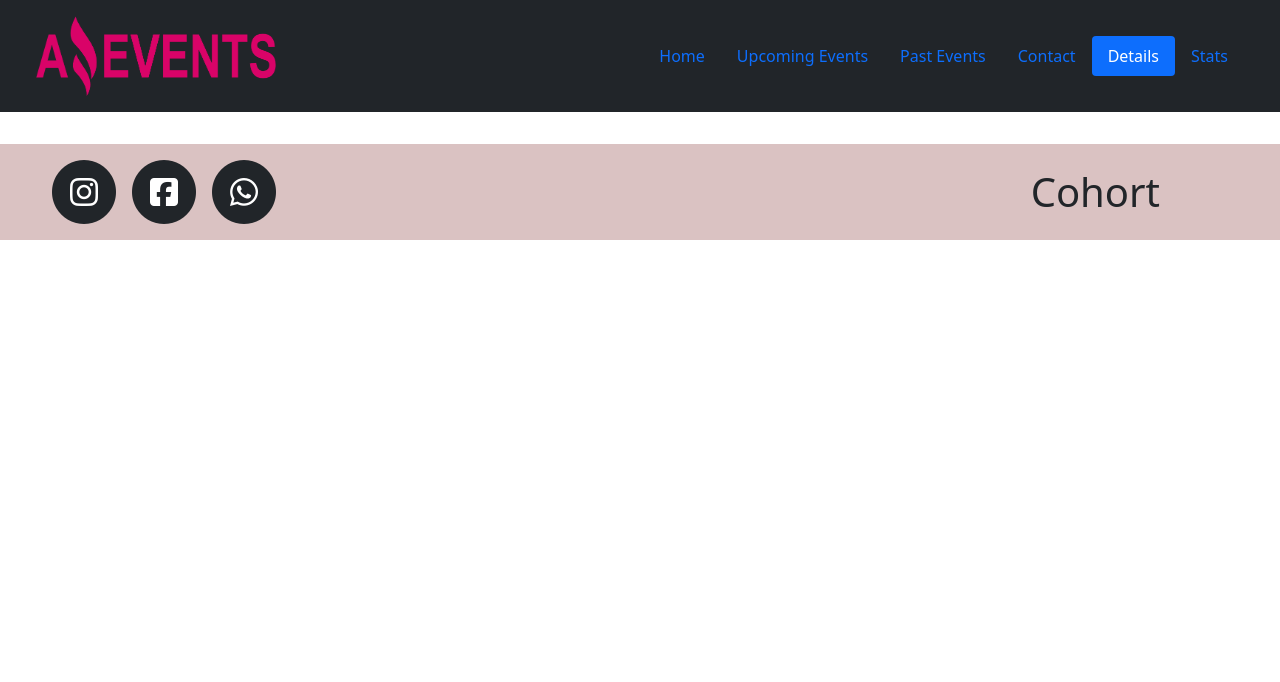
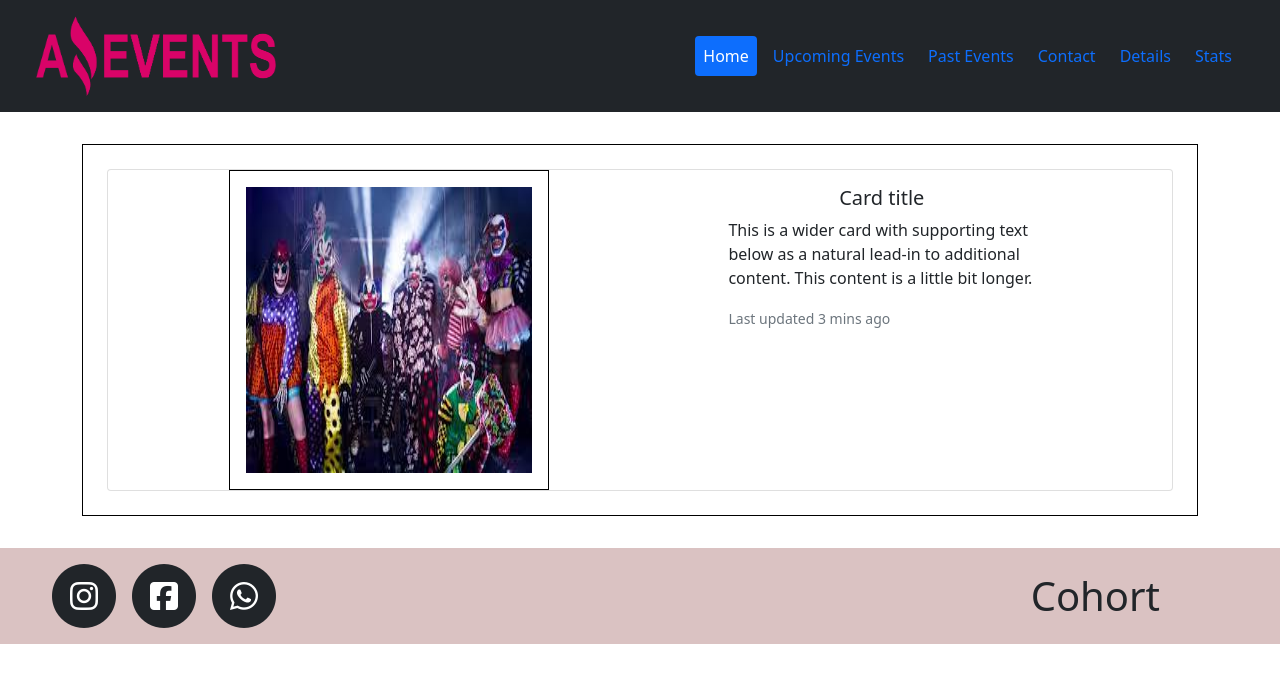
Before and after one commit to MatiJC/Amazing_Events, a plain HTML site: page details.html in a window 1280 px wide. Drawn offline with nearby package versions, Linux system fonts and the light colour scheme.

Commit message:
Details doc agregado

```diff
--- a/assets/style/style.css
+++ b/assets/style/style.css
@@ -35,3 +35,12 @@ img {
 .table-border {
     border: 1px solid black;
 }
+
+.horizontal-card {
+    height: 45vh;
+}
+
+.card-img-horizontal {
+    height: 40vh;
+    width: 40vh;
+}
--- a/details.html
+++ b/details.html
@@ -14,16 +14,43 @@
     <div class="row bg-dark">
         <header class="container d-flex px-5 py-3 justify-content-between">
             <img src="assets/images/Logo_Amazing_Events.png" alt="logo">
-            <ul class="nav nav-pills align-items-center">
-                <li class="nav-item"><a class="nav-link" href="index.html">Home</a></li>
-                <li class="nav-item"><a class="nav-link" href="upcoming_events.html">Upcoming Events</a></li>
-                <li class="nav-item"><a class="nav-link" href="past_events.html">Past Events</a></li>
-                <li class="nav-item"><a class="nav-link" href="contact.html">Contact</a></li>
-                <li class="nav-item"><a class="nav-link active" href="details.html">Details</a></li>
-                <li class="nav-item"><a class="nav-link" href="stats.html">Stats</a></li>
-            </ul>
+            <nav class="navbar navbar-expand-md" >
+                <button class="navbar-toggler bg-light" type="button" data-toggle="collapse" data-target="#navbarSupportedContent" aria-controls="navbarSupportedContent" aria-expanded="false" aria-label="Toggle navigation">
+                    <span class="navbar-toggler-icon"></span>
+                </button>
+                <div class="collapse navbar-collapse" id="navbarSupportedContent">
+                    <ul class="navbar-nav nav-pills align-items-center">
+                        <li class="nav-item p-1"><a class="nav-link active" href="index.html">Home</a></li>
+                        <li class="nav-item p-1"><a class="nav-link" href="upcoming_events.html">Upcoming Events</a></li>
+                        <li class="nav-item p-1"><a class="nav-link" href="past_events.html">Past Events</a></li>
+                        <li class="nav-item p-1"><a class="nav-link" href="contact.html">Contact</a></li>
+                        <li class="nav-item p-1"><a class="nav-link" href="details.html">Details</a></li>
+                        <li class="nav-item p-1"><a class="nav-link" href="stats.html">Stats</a></li>
+                    </ul>
+                </div>
+            </nav>
         </header>
     </div>
+    <main>
+        <section class="custom-container container mx-auto">
+            <div class="table-border p-4">
+                <div class="card m-auto">
+                    <div class="row no-gutters justify-content-evenly">
+                        <div class="col-md-4">
+                        <img src="assets/images/Costume_Party.jpg" class="card-img-horizontal p-3 table-border" alt="Costume Party Photo">
+                    </div>
+                    <div class="col-md-4">
+                        <div class="card-body">
+                            <h5 class="card-title d-flex justify-content-center">Card title</h5>
+                            <p class="card-text">This is a wider card with supporting text below as a natural lead-in to additional content. This content is a little bit longer.</p>
+                            <p class="card-text"><small class="text-muted">Last updated 3 mins ago</small></p>
+                            <p class="card-text"></p>
+                        </div>
+                    </div>
+                </div>
+            </div>
+        </section>
+    </main>
     <div class="bg-gray">
         <footer class="d-flex container custom-container justify-content-between">
             <div class="d-flex py-3">
```
Also changed, not shown: contact.html (+15 -8 lines), stats.html (+15 -8 lines).
